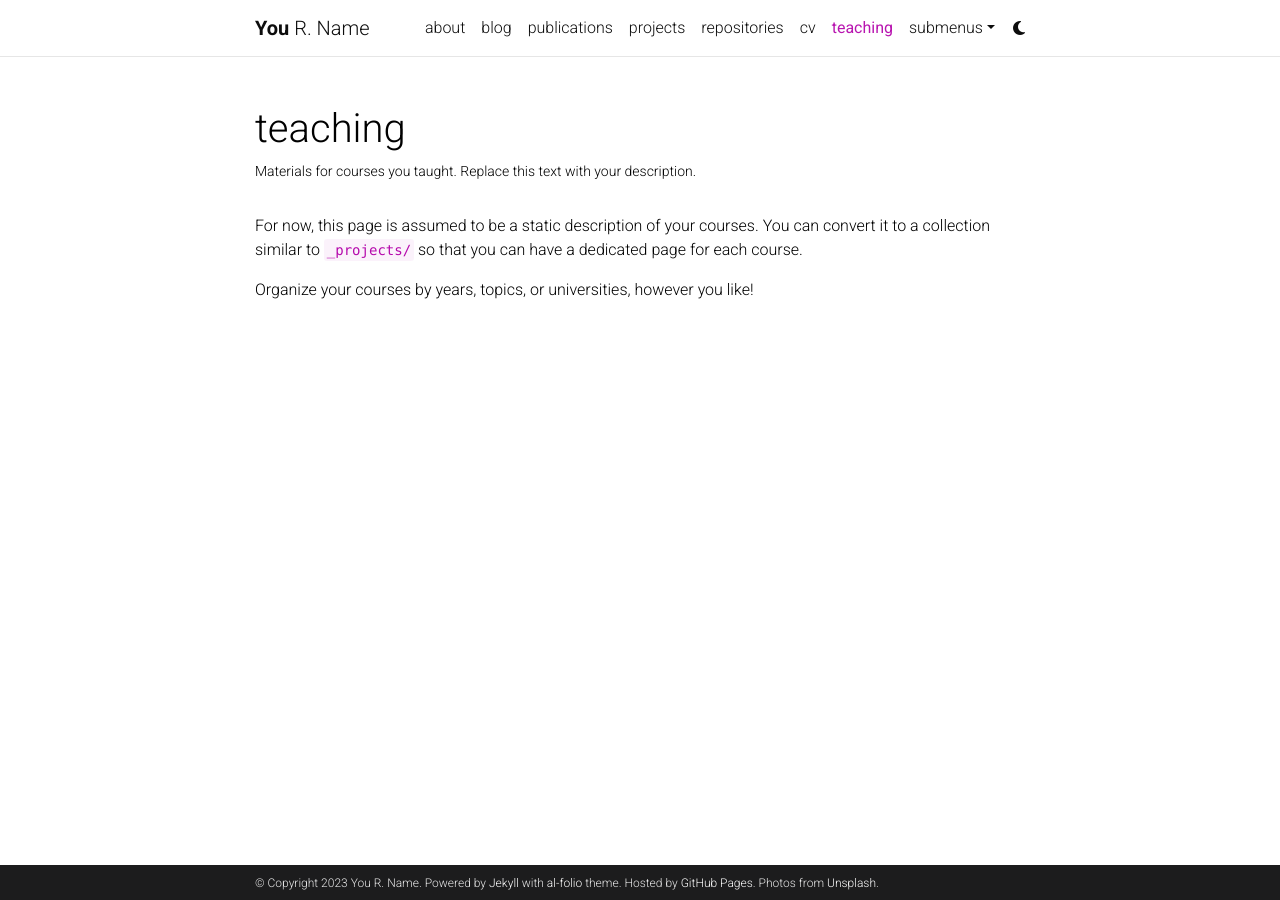
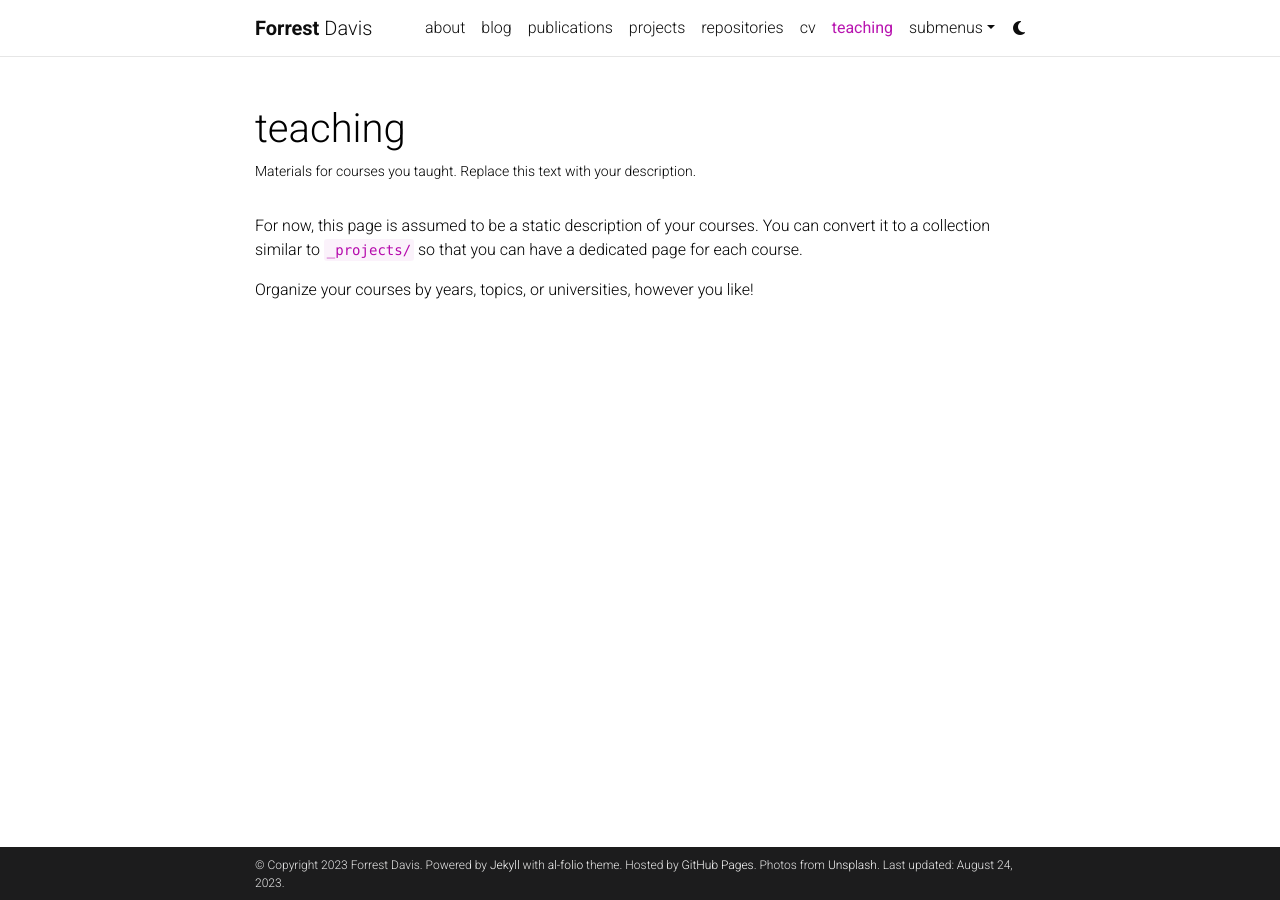
Before and after one commit to forrestdavis/forrestdavis.github.io, a Jekyll site: the page built from _pages/teaching.md, in a window 1280 px wide. Built offline with Jekyll 4.4.1, drawn with Linux system fonts in a browser that asks for light colours; comment, search, counter and statistics services are not loaded; a style sheet for code colours, icons or effects is not loaded.

Commit message:
Adding name

```diff
--- a/_config.yml
+++ b/_config.yml
@@ -3,10 +3,10 @@
 # -----------------------------------------------------------------------------
 
 title: blank # the website title (if blank, full name will be used instead)
-first_name: You
-middle_name: R.
-last_name: Name
-email: you@example.com
+first_name: Forrest
+middle_name:
+last_name: Davis
+email: fdavis@colgate.edu
 description: > # the ">" symbol means to ignore newlines until "footer_text:"
   A simple, whitespace theme for academics. Based on [*folio](https://github.com/bogoli/-folio) design.
 footer_text: >
@@ -18,9 +18,9 @@
 lang: en # the language of your site (for example: en, fr, cn, ru, etc.)
 icon: ⚛️  # the emoji used as the favicon (alternatively, provide image name in /assets/img/)
 
-url: https://alshedivat.github.io # the base hostname & protocol for your site
-baseurl: /al-folio # the subpath of your site, e.g. /blog/
-last_updated: false # set to true if you want to display last updated in the footer
+url: https://forrestdavis.github.io # the base hostname & protocol for your site
+baseurl:  # the subpath of your site, e.g. /blog/
+last_updated: true # set to true if you want to display last updated in the footer
 impressum_path:  # set to path to include impressum link in the footer, use the same path as permalink in a page, helps to conform with EU GDPR
 
 # -----------------------------------------------------------------------------
@@ -328,7 +328,7 @@
 # -----------------------------------------------------------------------------
 
 imagemagick:
-  enabled: true # enables responsive images for your site (recommended, see https://github.com/alshedivat/al-folio/issues/537)
+  enabled: false # enables responsive images for your site (recommended, see https://github.com/alshedivat/al-folio/issues/537)
   widths:
     - 480
     - 800
```
